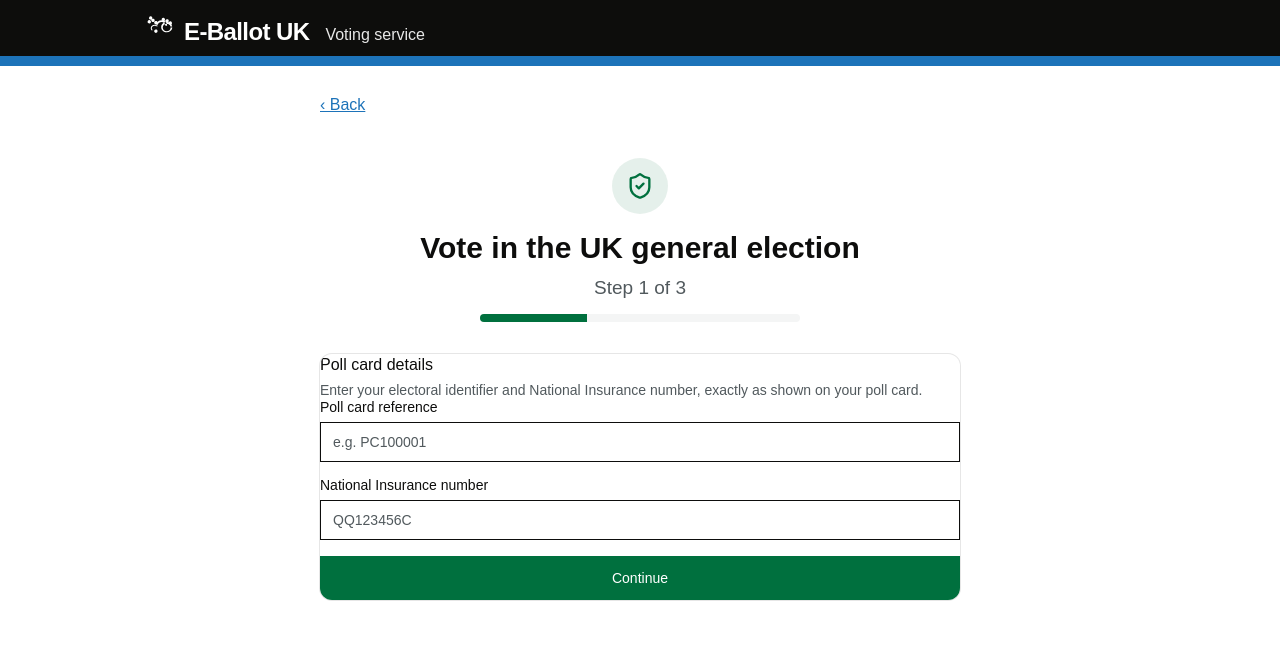
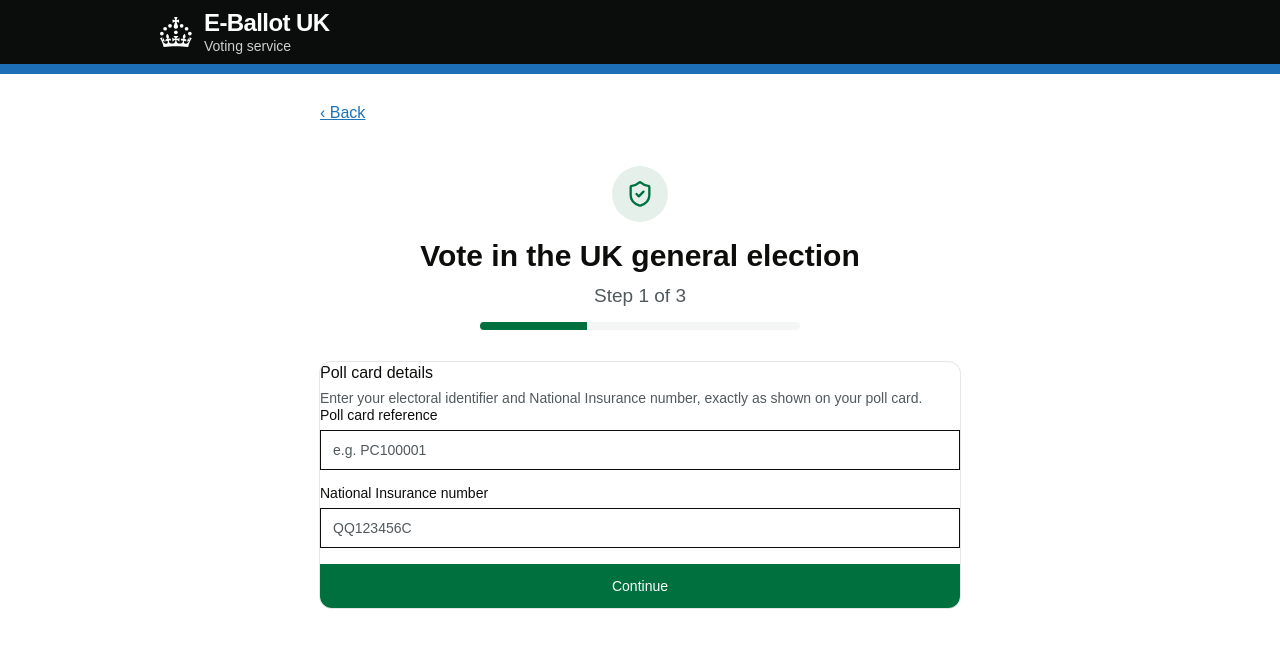
Before and after one commit to reicraftscodes/e-ballot-uk-fe, a React (Vite) app: page /vote in a window 1280 px wide. Shown: the top 648 px of the page. Built offline with nearby package versions, Linux system fonts and the light colour scheme; the HTML template or start-up script is replaced by a standard one.

Commit message:
fix: added crown icon and fix the button

```diff
--- a/src/components/Brand.tsx
+++ b/src/components/Brand.tsx
@@ -1,22 +1,39 @@
 import { Link } from "react-router-dom";
 
 export const Brand = () => (
-  <Link to="/" className="inline-flex items-baseline gap-2 group no-underline">
-    {/* GOV.UK style crown lockup */}
+  <Link
+    to="/"
+    className="inline-flex items-center gap-3 text-white no-underline"
+  >
     <svg
       aria-hidden="true"
       focusable="false"
-      className="h-8 w-8 fill-current text-primary-foreground"
-      viewBox="0 0 132 97"
+      role="img"
+      viewBox="0 0 64 60"
+      className="h-[30px] w-8 shrink-0 fill-current"
     >
-      <path d="M25 30.2c3.5 1.5 7.7-.2 9.1-3.7 1.5-3.6-.2-7.8-3.9-9.2-3.6-1.4-7.6.3-9.1 3.9-1.4 3.5.3 7.5 3.9 9zm9.5 9.7c3.5 1.5 7.7-.2 9.1-3.7 1.5-3.6-.2-7.8-3.9-9.2-3.6-1.4-7.6.3-9.1 3.9-1.4 3.5.3 7.5 3.9 9zm-15.4 5.8c3.5 1.5 7.7-.2 9.1-3.7 1.5-3.6-.2-7.8-3.9-9.2-3.6-1.4-7.6.3-9.1 3.9-1.4 3.5.3 7.5 3.9 9zm95.9-3.7c-1.5-3.6-5.7-5.3-9.3-3.9-3.5 1.5-5.2 5.7-3.7 9.2 1.5 3.6 5.7 5.3 9.3 3.9 3.5-1.4 5.2-5.6 3.7-9.2zM77.2 36.3c3.5 1.5 7.7-.2 9.1-3.7 1.5-3.6-.2-7.8-3.9-9.2-3.6-1.4-7.6.3-9.1 3.9-1.5 3.5.3 7.5 3.9 9zm15.4 6c3.5 1.5 7.7-.2 9.1-3.7 1.5-3.6-.2-7.8-3.9-9.2-3.6-1.4-7.6.3-9.1 3.9-1.5 3.5.3 7.5 3.9 9zm-46.2 7c3.5 1.5 7.7-.2 9.1-3.7 1.5-3.6-.2-7.8-3.9-9.2-3.6-1.4-7.6.3-9.1 3.9-1.4 3.5.3 7.5 3.9 9zm0 35.3c3.5 1.5 7.7-.2 9.1-3.7 1.5-3.6-.2-7.8-3.9-9.2-3.6-1.4-7.6.3-9.1 3.9-1.4 3.5.3 7.5 3.9 9z" />
-      <path d="M109.4 67.2c-1.2 6.5-7.9 11.4-15.6 11.4-9.1 0-16.5-6.9-16.5-15.4 0-8.5 7.4-15.4 16.5-15.4 7.4 0 13.6 4.5 15.4 10.8h7.1c-1.8-10.2-11.1-17.9-22.5-17.9-12.7 0-23 9.4-23 21 0 11.6 10.3 21 23 21 11.6 0 21.3-7.9 22.7-18.1.1-.5.1-.9.1-1.4h-7.2zm-37-26.8c-7.4 0-13.6 4.5-15.4 10.8h-7.1c1.8-10.2 11.1-17.9 22.5-17.9 12.7 0 23 9.4 23 21 0 .5 0 .9-.1 1.4h-7.2c.1-.5.1-1 .1-1.4 0-7.7-6.4-13.9-15.8-13.9zm-40 35.2c-2.9-2.5-4.7-6.1-4.7-10 0-7.7 7.4-14 16.5-14 5.5 0 10.4 2.3 13.4 5.8h-8.5c-1.5-1-3.4-1.6-5.4-1.6-6.4 0-11.6 4.4-11.6 9.8 0 2.9 1.5 5.5 4 7.3l-3.7 2.7z" />
+      <circle cx="20" cy="17.6" r="3.7" />
+      <circle cx="10.2" cy="23.5" r="3.7" />
+      <circle cx="3.7" cy="33.2" r="3.7" />
+      <circle cx="31.7" cy="30.6" r="3.7" />
+
+      <circle cx="43.3" cy="17.6" r="3.7" />
+      <circle cx="53.2" cy="23.5" r="3.7" />
+      <circle cx="59.7" cy="33.2" r="3.7" />
+
+      <path d="M33.1 9.8c.2-.1.3-.3.5-.5l4.6 2.4V4.9l-4.6 1.5c-.1-.2-.3-.4-.5-.5L35 0h-6.7l1.9 5.9c-.2.1-.3.3-.5.5l-4.6-1.5v6.8l4.6-2.4c.2.2.3.4.5.5l-2.6 8c-.9 2.8 1.2 5.7 4.1 5.7s5.1-2.9 4.1-5.7l-2.6-8Z" />
+
+      <path d="M37 37.9s-3.4 3.8-4.1 6.1c2.2 0 4.2-.5 6.4-2.8l-.7 8.5c-2-2.8-4.4-4.1-5.7-3.8.1 3.1.5 6.7 5.8 7.2 3.7.3 6.7-1.5 7-3.8.4-2.6-2-4.3-3.7-1.6-1.4-4.5 2.4-6.1 4.9-3.2-1.9-4.5-1.8-7.7 2.4-10.9 3 4 2.6 7.3-1.2 11.1 2.4-1.3 6.2 0 4 4.6-1.2-2.8-3.7-2.2-4.2.2-.3 1.7.7 3.7 3 4.2 1.9.3 4.7-.9 7-5.9-1.3 0-2.4.7-3.9 1.7l2.4-8c.6 2.3 1.4 3.7 2.2 4.5.6-1.6.5-2.8 0-5.3l5 1.8c-2.6 3.6-5.2 8.7-7.3 17.5-7.4-1.1-15.7-1.7-24.5-1.7s-17.1.6-24.5 1.7c-2.1-8.9-4.7-13.9-7.3-17.5l5-1.8c-.5 2.5-.6 3.7 0 5.3.8-.8 1.6-2.3 2.2-4.5l2.4 8c-1.5-1-2.6-1.7-3.9-1.7 2.3 5 5.2 6.2 7 5.9 2.3-.4 3.3-2.4 3-4.2-.5-2.4-3-3.1-4.2-.2-2.2-4.6 1.6-6 4-4.6-3.7-3.7-4.2-7.1-1.2-11.1 4.2 3.2 4.3 6.4 2.4 10.9 2.5-2.8 6.3-1.3 4.9 3.2-1.8-2.7-4.1-1-3.7 1.6.3 2.3 3.3 4.1 7 3.8 5.4-.5 5.7-4.2 5.8-7.2-1.3-.2-3.7 1-5.7 3.8l-.7-8.5c2.2 2.3 4.2 2.7 6.4 2.8-.7-2.3-4.1-6.1-4.1-6.1H37Z" />
     </svg>
-    <span className="text-2xl font-bold tracking-tight text-primary-foreground">
-      E-Ballot UK
-    </span>
-    <span className="ml-2 hidden sm:inline text-base font-normal text-primary-foreground/90">
-      Voting service
-    </span>
+
+    <div className="flex flex-col">
+      <span className="text-2xl font-bold leading-none tracking-tight">
+        E-Ballot UK
+      </span>
+
+      <span className="mt-1 text-sm leading-none text-white/80">
+        Voting service
+      </span>
+    </div>
   </Link>
 );
--- a/src/components/GovHeader.tsx
+++ b/src/components/GovHeader.tsx
@@ -1,9 +1,11 @@
 import { Brand } from "./Brand";
 
 export const GovHeader = () => (
-  <header className="bg-foreground border-b-[10px] border-accent">
-    <div className="max-w-5xl mx-auto px-4 py-2 flex items-center">
-      <Brand />
+  <header className="bg-[#0b0c0c] border-b-[10px] border-[#1d70b8]">
+    <div className="mx-auto max-w-5xl px-4 sm:px-6 lg:px-8">
+      <div className="flex min-h-[64px] items-center">
+        <Brand />
+      </div>
     </div>
   </header>
 );
--- a/src/pages/Index.tsx
+++ b/src/pages/Index.tsx
@@ -1,5 +1,4 @@
 import { Link } from "react-router-dom";
-import { Button } from "@/components/ui/button";
 import { GovHeader } from "@/components/GovHeader";
 
 function Index() {
@@ -10,28 +9,41 @@ function Index() {
       <main className="max-w-3xl mx-auto px-4 py-12 w-full flex-1">
         <div className="space-y-6">
           <h1 className="text-4xl md:text-5xl font-bold">
-            Vote in the UK general election
+            Prefer not to visit a polling station?
           </h1>
           <p className="text-xl text-foreground">
-            Use this service to cast your vote securely — one of the official
-            ways to vote in the UK.
+            Use this service to cast your vote online without having to visit a
+            polling station.
           </p>
-          <p>It takes around 2 minutes.</p>
+          <p>It takes around 5 minutes.</p>
 
-          <Button size="lg" asChild className="text-lg px-6 py-4 h-auto">
-            <Link to="/vote">
-              Start now
+          <Link
+            to="/vote"
+            className=" inline-flex items-center bg-[#00703c] text-white font-bold text-lg px-6 py-3
+          min-h-[60px]
+          no-underline
+          shadow-[0_2px_0_#00401e]
+          hover:bg-[#005a30]
+          hover:shadow-[0_2px_0_#002d16]
+          focus:outline-none
+          focus:ring-4
+          focus:ring-[#ffdd00]
+          focus:ring-offset-2
+          "
+          >
+            <span>Start now</span>
+
             <svg
-                className="ml-2"
-                width="18"
+              className="ml-3 shrink-0"
+              width="17.5"
               height="19"
               viewBox="0 0 33 40"
               aria-hidden="true"
+              focusable="false"
             >
               <path fill="currentColor" d="M0 0h13l20 20-20 20H0l20-20z" />
             </svg>
           </Link>
-          </Button>
 
           <div className="pt-6 border-t border-border space-y-3">
             <h2 className="text-2xl font-bold">Before you start</h2>
@@ -44,14 +56,22 @@ function Index() {
         </div>
       </main>
 
-      <footer className="bg-secondary border-t-[10px] border-accent mt-12">
-        <div className="max-w-5xl mx-auto px-4 py-8 text-sm text-muted-foreground">
-          <p>
-            Built by the{" "}
-            <span className="font-semibold">UK Voting Service</span>. All
-            content is available under the Open Government Licence v3.0, except
-            where otherwise stated.
+      <footer className="mt-16 border-t-[10px] border-[#1d70b8] bg-[#f3f2f1]">
+        <div className="mx-auto max-w-5xl px-4 py-8 sm:px-6 lg:px-8">
+          <div className="border-b border-[#b1b4b6] pb-6">
+            <p className="text-sm text-[#505a5f]">
+              This is a personal project and is not affiliated with or endorsed
+              by the UK Government, Electoral Commission, or any local
+              authority.
             </p>
+          </div>
+
+          <div className="pt-6">
+            <p className="text-sm text-[#505a5f]">
+              Built as a personal project to explore digital voting service
+              design.
+            </p>
+          </div>
         </div>
       </footer>
     </div>
```
Lines whose indentation alone changed are shown as unchanged.
